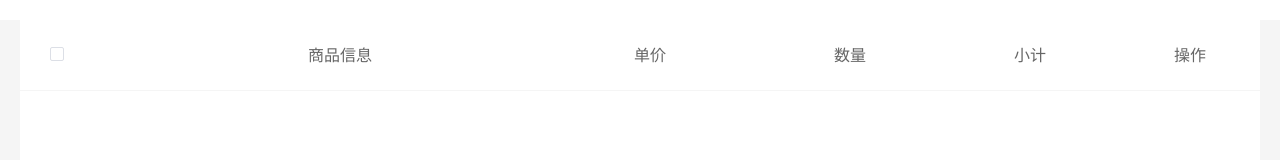
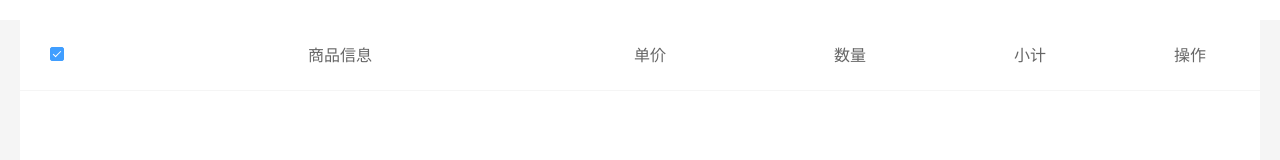
Before and after one commit to 666seasir666/Vue3-rabbit-site, a Vue app: page /Cart in a window 1280 px wide. Shown: the top 160 px of the page. Built offline with nearby package versions, Linux system fonts and the light colour scheme; a small style sheet from the web is missing.

Commit message:
本地-购物车列表全选功能

```diff
--- a/src/stores/CartStore.js
+++ b/src/stores/CartStore.js
@@ -69,13 +69,21 @@ export const useCartStore = defineStore(
       const item = cartList.value.find((item) => skuId === item.skuId)
       item.selected = selected
     }
+    // 购物车全选功能
+    const allCheck = (selected) => {
+      cartList.value.forEach((item) => (item.selected = selected))
+    }
+    // 是否全选
+    const isAll = computed(() => cartList.value.every((item) => item.selected))
     return {
       cartList,
       addCart,
       delCart,
       allCount,
       allPrice,
-      singleCheck
+      singleCheck,
+      allCheck,
+      isAll
     }
   },
   {
--- a/src/views/Cart/index.vue
+++ b/src/views/Cart/index.vue
@@ -7,6 +7,11 @@ const cartStore = useCartStore()
 const singleChek = (i, selected) => {
   // i表示skuId判断条件，selected表示选中状态
   cartStore.singleCheck(i.skuId, selected)
+}
+
+// 购物车全选功能
+const allCheck = (selected) => {
+  cartStore.allCheck(selected)
 }
 </script>
 
@@ -18,7 +23,10 @@ const singleChek = (i, selected) => {
           <thead>
             <tr>
               <th width="120">
-                <el-checkbox />
+                <el-checkbox
+                  :model-value="cartStore.isAll"
+                  @change="allCheck"
+                />
               </th>
               <th width="400">商品信息</th>
               <th width="220">单价</th>
```
